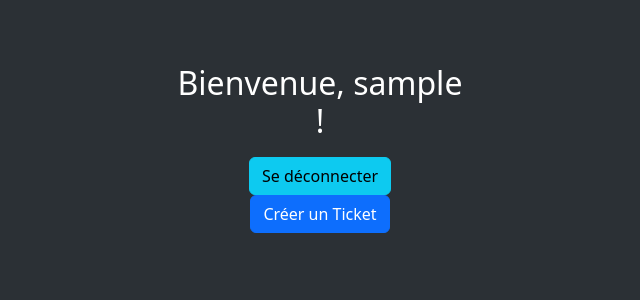
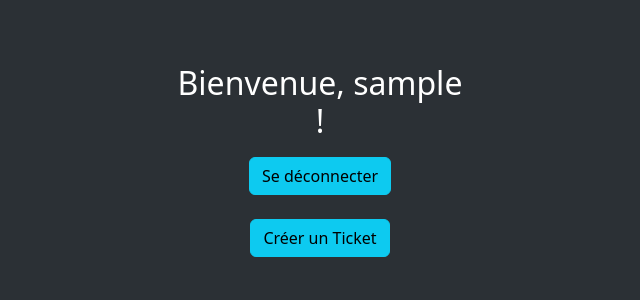
Before and after one commit to thehanatos/P9_LitReview, a Django app: page / in a window 1280 px wide. Shown: the part 56-356 px from the top of the page, without its empty margins (320-960 px from the left). Run offline with Django 5.2, Linux system fonts and the light colour scheme; the visitor is signed in with stand-in values (Sample User, id 1).

Commit message:
update style button create ticket

```diff
--- a/litreview/templates/home.html
+++ b/litreview/templates/home.html
@@ -10,7 +10,8 @@
             {% csrf_token %}
             <button type="submit" class="btn btn-info">Se déconnecter</button>
         </form>
-        <a href="{% url 'tickets:create_ticket' %}" class="btn btn-primary">Créer un Ticket</a>
+        <br>
+        <a href="{% url 'tickets:create_ticket' %}" class="btn btn-info">Créer un Ticket</a>
     {% else %}
         <p class="mb-3 alert alert-info">Vous n'êtes pas connecté.</p>
         <a href="{% url 'login' %}" class="btn btn-info">Se connecter</a>
```
